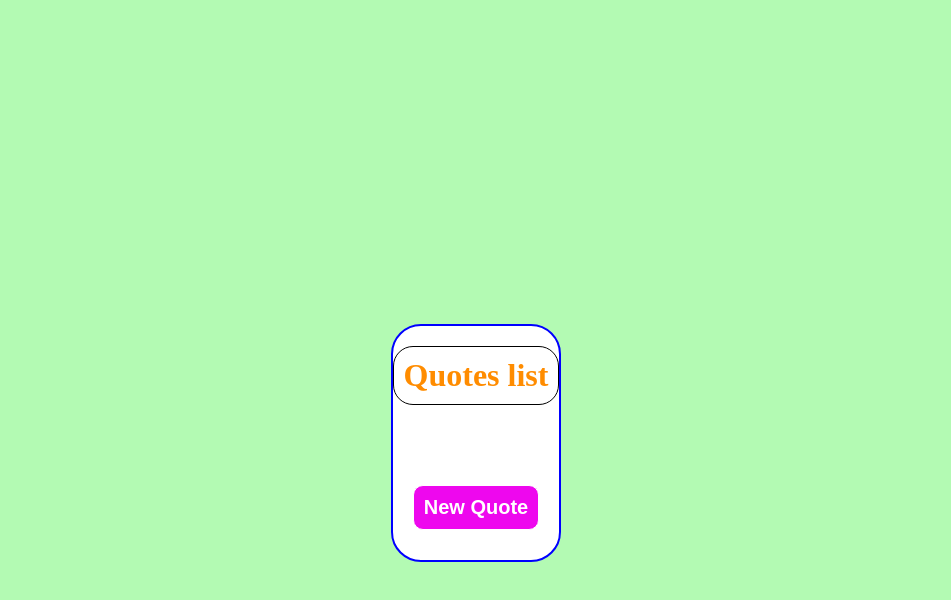
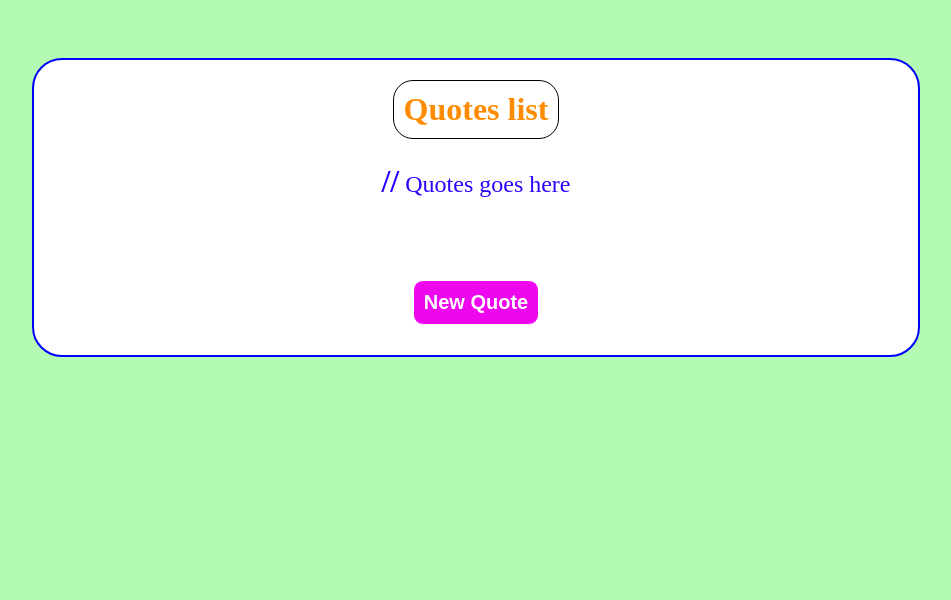
Before and after one commit to treehouseapps/treehouseapps.github.io, a plain HTML site: page challenge/quotes/index.html in a window 1280 px wide. Shown: the whole page, without its empty margins (164-1115 px from the left). Drawn offline with Linux system fonts and the light colour scheme.

Commit message:
Update index.html

```diff
--- a/challenge/quotes/index.html
+++ b/challenge/quotes/index.html
@@ -1,17 +1,22 @@
-<html>
+<!DOCTYPE html>
+<html lang="en">
 
 <head>
+  <meta charset="UTF-8">
+  <meta http-equiv="X-UA-Compatible" content="IE=edge">
+  <meta name="viewport" content="width=device-width, initial-scale=1.0">
   <link rel="stylesheet" href="style.css">
+  <title>Quotes</title>
 </head>
 
 <body>
-  <center><br><br>
-    <div>
+  <div>
+    <center>
       <h1>Quotes list</h1>
-      <p id="result"></p><br>
+      <p id="result"><b>//</b> Quotes goes here</p><br>
       <i id="autor"></i><br>
       <button onclick="fun()">New Quote</button>
-  </center>
+    </center>
   </div>
 </body>
 <script src="script.js"></script>
```
